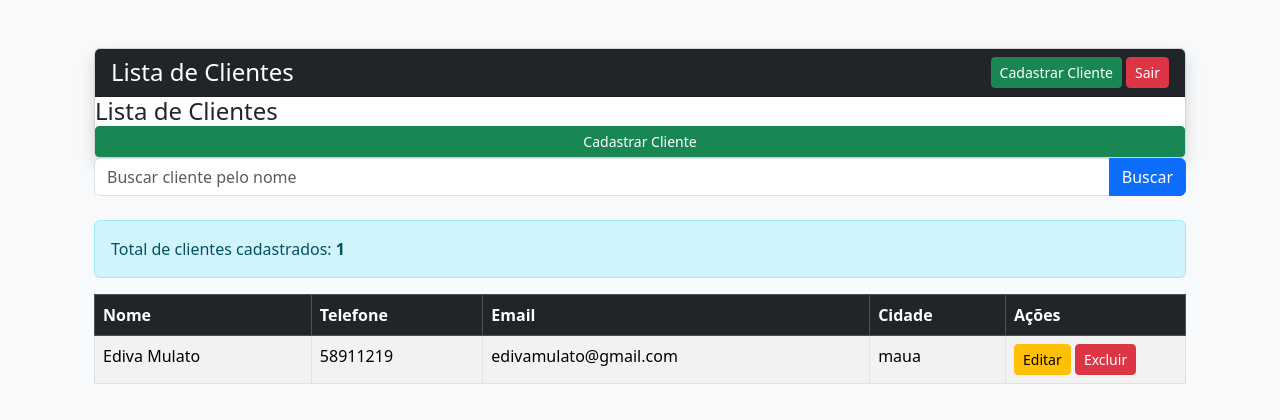
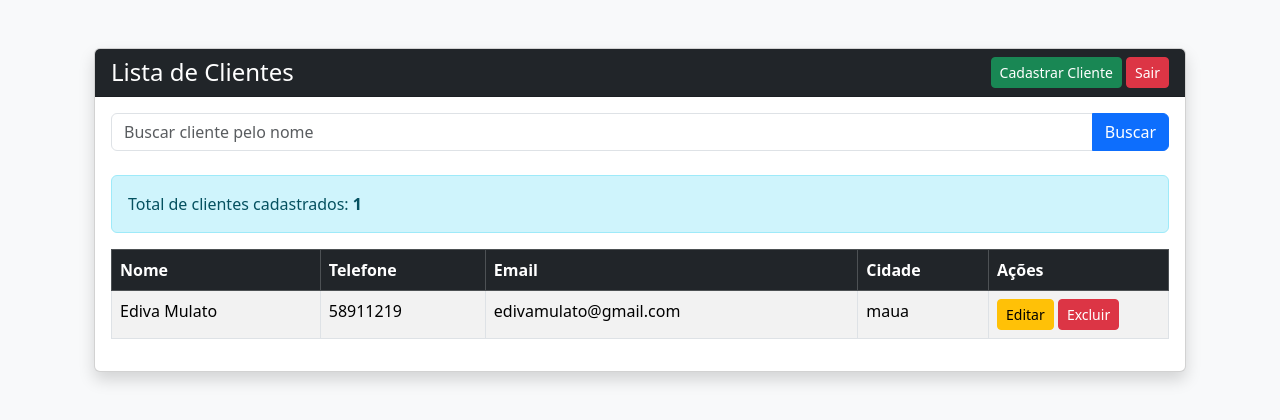
Before and after one commit to sergiofgraca-lang/projetox_backend, a Django app: page /lista/ in a window 1280 px wide. Shown: the part 56-476 px from the top of the page. Run offline with Django 5.2, Linux system fonts and the light colour scheme; a user stored in the database is signed in; data comes from the database, SQL or seed files in the repository; both versions use the stored data as it was after the commit.

Commit message:
corecao Lista_clientes

```diff
--- a/clientes/templates/clientes/Lista_clientes.html
+++ b/clientes/templates/clientes/Lista_clientes.html
@@ -1,17 +1,6 @@
-<!DOCTYPE html>
 {% extends 'clientes/base.html' %}
 
 {% block content %}
-<html>
-<head>
-
-<title>Lista de Clientes</title>
-
-<link href="https://cdn.jsdelivr.net/npm/bootstrap@5.3.2/dist/css/bootstrap.min.css" rel="stylesheet">
-
-</head>
-
-<body class="bg-light">
 
 <div class="container mt-5">
 
@@ -22,7 +11,6 @@
 <h4 class="mb-0">Lista de Clientes</h4>
 
 <div>
-
 <a href="{% url 'cadastrar_cliente' %}" class="btn btn-success btn-sm">
 Cadastrar Cliente
 </a>
@@ -30,15 +18,7 @@ Cadastrar Cliente
 <a href="{% url 'logout' %}" class="btn btn-danger btn-sm">
 Sair
 </a>
-
 </div>
-
-</div>
-<h4 class="mb-0">Lista de Clientes</h4>
-
-<a href="{% url 'cadastrar_cliente' %}" class="btn btn-success btn-sm">
-Cadastrar Cliente
-</a>
 
 </div>
 
@@ -54,6 +34,7 @@ name="busca"
 class="form-control"
 placeholder="Buscar cliente pelo nome"
 value="{{ request.GET.busca }}"
+
 >
 
 <button class="btn btn-primary">
@@ -63,17 +44,16 @@ Buscar
 </div>
 
 </form>
+
 <div class="alert alert-info">
 
-Total de clientes cadastrados:
-<strong>{{ total_clientes }}</strong>
+Total de clientes cadastrados: <strong>{{ total_clientes }}</strong>
 
 </div>
 
 <table class="table table-striped table-bordered table-hover">
 
 <thead class="table-dark">
-
 <tr>
 <th>Nome</th>
 <th>Telefone</th>
@@ -81,7 +61,6 @@ Total de clientes cadastrados:
 <th>Cidade</th>
 <th width="180">Ações</th>
 </tr>
-
 </thead>
 
 <tbody>
@@ -89,7 +68,6 @@ Total de clientes cadastrados:
 {% for cliente in clientes %}
 
 <tr>
-
 <td>{{ cliente.nome }}</td>
 <td>{{ cliente.telefone }}</td>
 <td>{{ cliente.email }}</td>
@@ -104,8 +82,7 @@ Editar
 <a href="{% url 'excluir_cliente' cliente.id %}"
 class="btn btn-danger btn-sm"
 onclick="return confirm('Tem certeza que deseja excluir este cliente?')">
-Excluir
-</a>
+Excluir </a>
 
 </td>
 
@@ -131,6 +108,4 @@ Nenhum cliente encontrado
 
 </div>
 
-</body>
 {% endblock %}
-</html>
```
Also changed, not shown: db.sqlite3.
